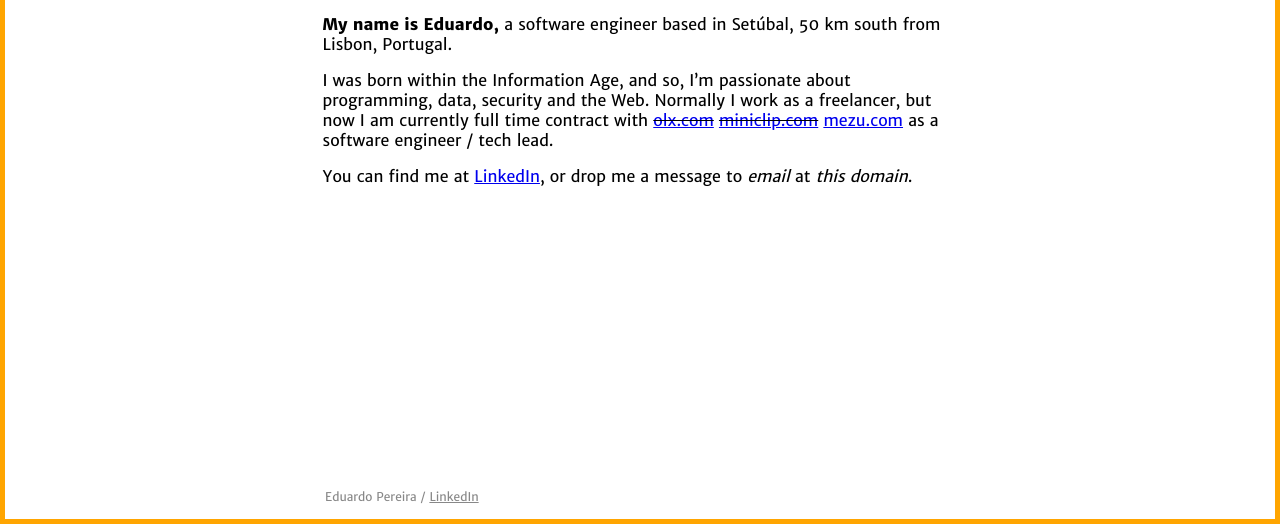
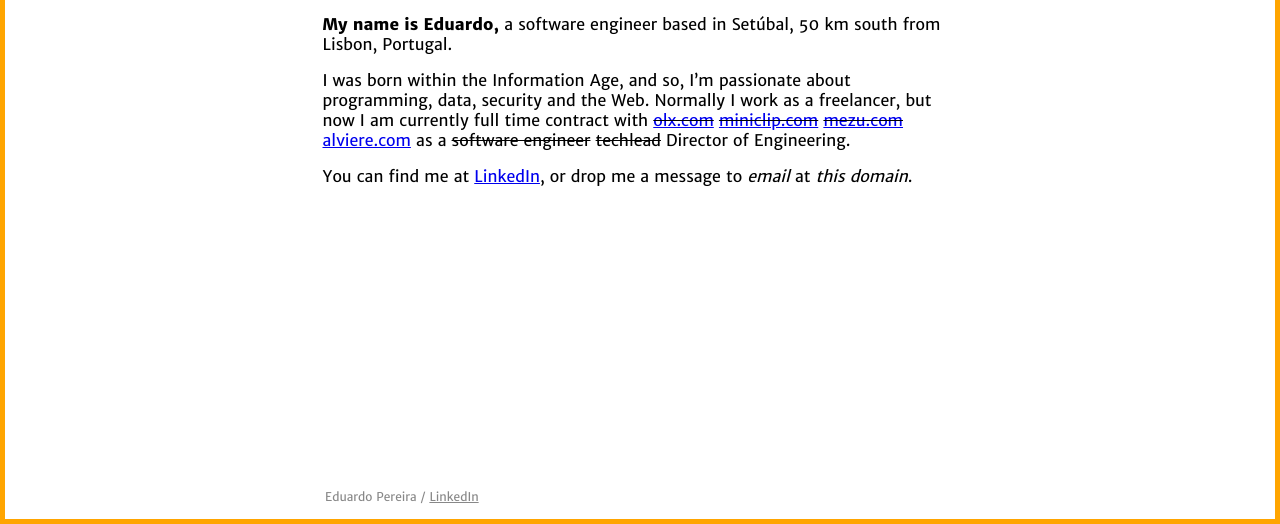
Before and after one commit to eduardev/eduardev.github.io, a plain HTML site: page index.html in a window 1280 px wide. Shown: the part 276-800 px from the top of the page. Drawn offline with Linux system fonts and the light colour scheme.

Commit message:
Update index.html

```diff
--- a/index.html
+++ b/index.html
@@ -20,8 +20,8 @@
         <p class="hi">Hi</p>
         <p><strong>My name is Eduardo, </strong>a software engineer based in Setúbal, 50 km south from Lisbon, Portugal.</p>
         <p>I was born within the Information Age, and so, I’m passionate about programming, data, security and the Web. Normally
-            I work as a freelancer, but now I am currently full time contract with <strike><a href="https://www.olxgroup.com/" target="_blank">olx.com</a></strike> <strike><a href="https://www.miniclip.com" target="_blank">miniclip.com</a></strike> <a href="https://www.mezu.com/" target="_blank">mezu.com</a> as a software
-            engineer / tech lead.</p>
+            I work as a freelancer, but now I am currently full time contract with <strike><a href="https://www.olxgroup.com/" target="_blank">olx.com</a></strike> <strike><a href="https://www.miniclip.com" target="_blank">miniclip.com</a></strike> <strike><a href="https://www.mezu.com/" target="_blank">mezu.com</a></strike> <a href="https://www.alviere.com/" target="_blank">alviere.com</a> as a <strike>software
+            engineer</strike> <strike>techlead</strike> Director of Engineering.</p>
         <p>You can find me at <a href="https://www.linkedin.com/in/eduardev/" target="_blank">LinkedIn</a>, or drop me a message to <i>email</i> at <i>this domain</i>.</p>
     </article>
     <footer>
```
